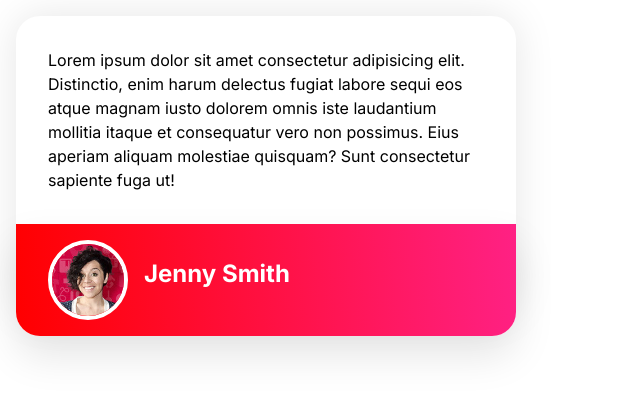
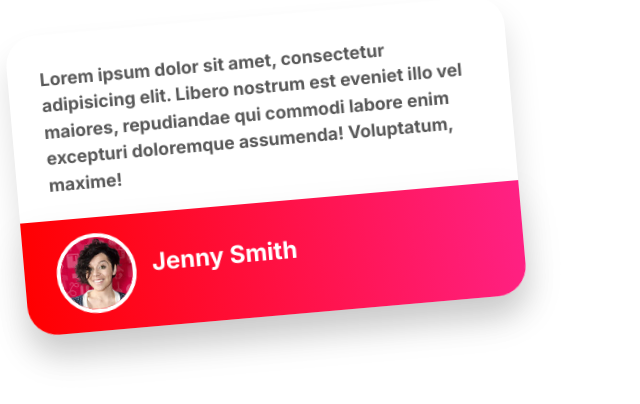
Before and after one commit to arg054/html-css-course, a website: page exercises/card.html in a window 1280 px wide. Shown: the whole page, without its empty margins (0-640 px from the left). Drawn offline with Linux system fonts and the light colour scheme.

Commit message:
card final commit

```diff
--- a/css/exercises/card.css
+++ b/css/exercises/card.css
@@ -21,6 +21,18 @@ img {
   border-radius: 50%;
   border: 4px solid #fff;
   display: inline-block;
+  margin-left: 1rem;
+}
+
+img:hover {
+  width: 90px;
+  height: 90px;
+}
+
+p.card-text {
+  font-size: 1.1rem;
+  font-weight: bold;
+  color: #585858;
 }
 
 p.name {
@@ -31,10 +43,13 @@ p.name {
   color: #fff;
 }
 
-p.signature {
+.main {
+  max-height: 60%;
   font-size: 1rem;
-  color: #333;
-  padding: 0.5rem;
+  margin: 1rem;
+  padding: 1rem;
+  overflow: scroll;
+  scrollbar-width: none;
 }
 
 .box {
@@ -42,16 +57,19 @@ p.signature {
   flex-flow: column;
   max-width: 500px;
   height: 300px;
-  border-radius: 1.5rem;
+  border-radius: 30px;
   background-color: #fff;
-  box-shadow: 0 0 40px rgba(0, 0, 0, 0.1);
+  box-shadow: 0 20px 30px #dfdfdf;
+  transform: rotate(-5deg);
+  transition: transform 0.5s;
 }
 
-.main {
-  height: 60%;
-  font-size: 1rem;
-  margin: 1rem;
-  padding: 1rem;
+.box:hover {
+  transform: rotate(0deg);
+}
+
+.box:hover img {
+  transform: scale(1.15);
 }
 
 .bottom {
@@ -62,14 +80,10 @@ p.signature {
     rgba(255, 33, 132, 1) 0%,
     rgba(255, 0, 0, 1) 100%
   );
-  border-radius: 0 0 1.5rem 1.5rem;
+  border-radius: 0 0 30px 30px;
   padding: 1rem;
   box-shadow: 0 20px 40px rgba(0, 0, 0, 0.1);
-}
-
-.signature {
   display: flex;
   flex: auto;
   flex-direction: row;
-  margin: 0 1rem;
 }
--- a/exercises/card.html
+++ b/exercises/card.html
@@ -15,19 +15,15 @@
   <body>
     <div class="box">
       <div class="main">
-        <p class="main-text">
-          Lorem ipsum dolor sit amet consectetur adipisicing elit. Distinctio,
-          enim harum delectus fugiat labore sequi eos atque magnam iusto dolorem
-          omnis iste laudantium mollitia itaque et consequatur vero non
-          possimus. Eius aperiam aliquam molestiae quisquam? Sunt consectetur
-          sapiente fuga ut!
+        <p class="card-text">
+          Lorem ipsum dolor sit amet, consectetur adipisicing elit. Libero
+          nostrum est eveniet illo vel maiores, repudiandae qui commodi labore
+          enim excepturi doloremque assumenda! Voluptatum, maxime!
         </p>
       </div>
       <div class="bottom">
-        <div class="signature">
-          <img src="/images/card_avatar.jpg" alt="avatar" />
-          <p class="name">Jenny Smith</p>
-        </div>
+        <img src="/images/card_avatar.jpg" alt="avatar" />
+        <p class="name">Jenny Smith</p>
       </div>
     </div>
   </body>
```
